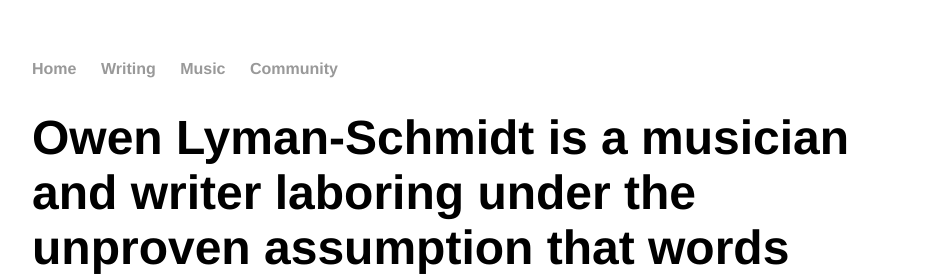
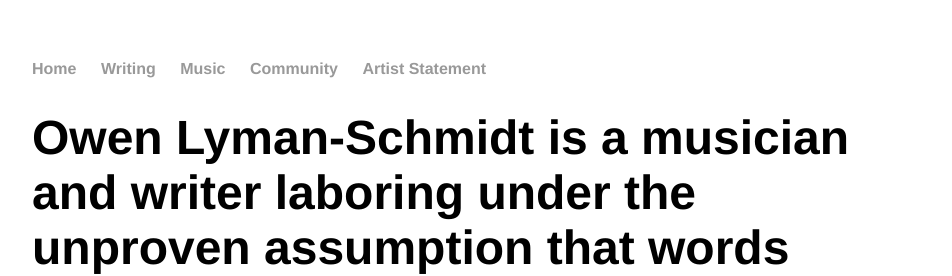
Before and after one commit to chmatie925/chmatie925.github.io, a Jekyll site: the page built from index.html, in a window 1280 px wide. Shown: the top 276 px of the page, without its empty margins (160-1112 px from the left). Built offline with Jekyll 4.4.1, drawn with Linux system fonts in a browser that asks for light colours.

Commit message:
Update default.html

```diff
--- a/_layouts/default.html
+++ b/_layouts/default.html
@@ -12,6 +12,7 @@
 	        		<li><a href="/writing">Writing</a></li>
 				<li><a href="/music">Music</a></li>
 	        		<li><a href="/community">Community</a></li>
+				<li><a href="/artiststatement">Artist Statement</a></li>
 
 	    		</ul>
 			</nav>
```
